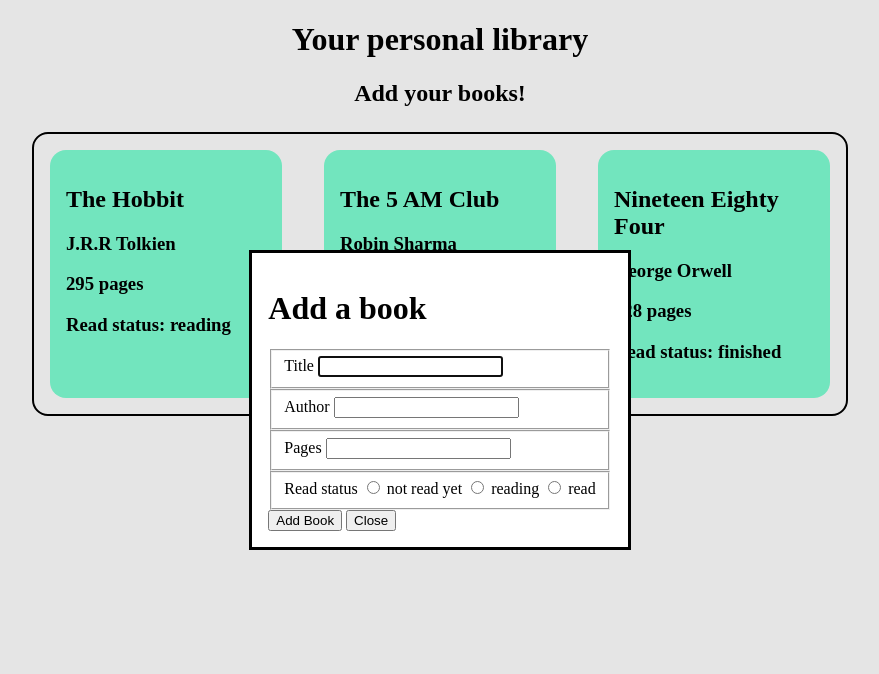
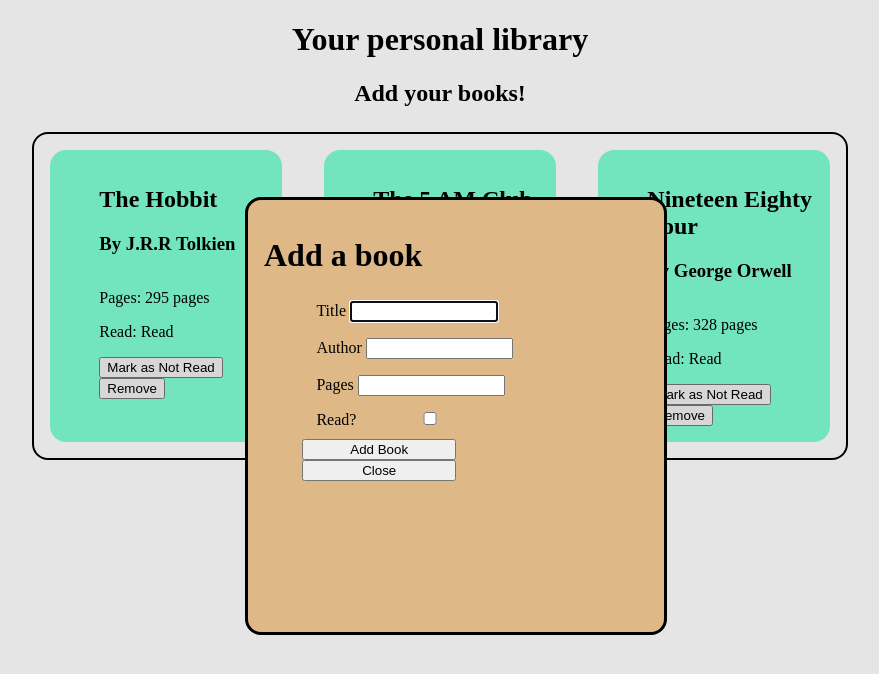
Before and after one commit to abdusali1234/odin-library, a plain HTML site: page index.html in a window 1280 px wide. Both pictures are taken after a click on the button "Add a book". Shown: the whole page, without its empty margins (200-1079 px from the left). Drawn offline with Linux system fonts and the light colour scheme.

Commit message:
added functionality to buttons, fixed issue with read status being null

```diff
--- a/index.html
+++ b/index.html
@@ -14,7 +14,7 @@
     <main>
         <div class="card-container"></div>
         <div class="btn">
-            <button id="add-book">Add a book</button>
+            <button id="new-book">Add a book</button>
         </div>
         <dialog>
             <h1>Add a book</h1>
@@ -30,16 +30,11 @@
                 </fieldset>
                 <fieldset>
                     <label for="pages">Pages</label>
-                    <input type="number" name="pages" id="pages"required>
+                    <input type="number" name="pages" id="pages" min=1 required>
                 </fieldset>
                 <fieldset>
-                    <label for="read-status">Read status</label>
-                    <input type="radio" name="read-status" id="not-read" value="not-read" required>
-                    <label for="not-read">not read yet</label>
-                    <input type="radio" name="read-status" id="reading" value="reading" required>
-                    <label for="reading">reading</label>
-                    <input type="radio" name="read-status" id="read" value="read" required>
-                    <label for="read">read</label>
+                    <label for="read">Read?</label>
+                    <input type="checkbox" name="read" id="read">
                 </fieldset>
                 <div class="btn-container">
                     <input type="submit" id="add" value="Add Book">
@@ -49,7 +44,7 @@
         </dialog>
     </main>
 
+    <script src="script.js"></script>
+</body>
 
-</body>
-<script src="script.js"></script>
 </html>
--- a/script.js
+++ b/script.js
@@ -1,91 +1,103 @@
-function Book(title, author, nPages, readStatus){
+function Book(title, author, pages, read){
     this.title = title;
     this.author = author;
-    this.nPages = nPages;
-    this.readStatus = readStatus;
+    this.pages = pages;
+    this.read = read;
 }
 
-const theHobbit = new Book('The Hobbit', 'J.R.R Tolkien', 295, "reading");
-const the5AmClub = new Book('The 5 AM Club', 'Robin Sharma', 314, "not read yet");
-const nineteenEightyFour = new Book('Nineteen Eighty Four', 'George Orwell', 328, "finished");
+Book.prototype.toggleRead = function(){
+    this.read =!this.read;
+}
+
+const theHobbit = new Book('The Hobbit', 'J.R.R Tolkien', 295, true);
+const the5AmClub = new Book('The 5 AM Club', 'Robin Sharma', 314, false);
+const nineteenEightyFour = new Book('Nineteen Eighty Four', 'George Orwell', 328, true);
 
 const myLibrary = [theHobbit, the5AmClub, nineteenEightyFour];
 
-function createCard(book){
-    return `
-    <div class="card">
-        <h2>${book.title}</h2>
-        <h3>${book.author}</h3>
-        <h3>${book.nPages} ${book.nPages > 1 ? "pages" : "page"}</h3>
-        <h3>Read status: ${book.readStatus}</h3>
-    </div>
-    `
-}
+
+
+
 
 function displayBooks(){
     const card_container = document.querySelector(".card-container");
     card_container.innerHTML = "";
 
-    myLibrary.forEach(
-        (book) => {
-            card_container.innerHTML += createCard(book);
-        }
-    );
+
+    myLibrary.forEach((book, index) => {
+        let cardEl = document.createElement("div");
+        cardEl.setAttribute("class", "card");
+        cardEl.setAttribute("id", index);
+        cardEl.innerHTML = `
+        <div class="side-banner"></div>
+        <div class="card-body">
+            <div class="card-header">
+                <h2>${book.title}</h2>
+                <h3>By ${book.author}</h3>
+            </div>
+            <div class="card-main">
+                <p class="pages">Pages: ${book.pages} ${book.pages > 1 ? "pages" : "page"}</p>
+                <p class="read-status">Read: ${book.read ? "Read" : "Not Read"}</p>
+                <button class="change-status" onclick="toggleRead(${index})">Mark as ${book.read ? " Not Read" : "Read"}</button>
+                <button class="remove-btn" onclick="removeBook(${index})">Remove</button>
+            </div>
+        </div>
+        `;
+        card_container.appendChild(cardEl);
+    });
 }
 
 function addBookstoLibrary(book){
     myLibrary.push(book);
 }
 
+function removeBook(index){
+    myLibrary.splice(index, 1);
+    displayBooks();
+}
+
+function toggleRead(index){
+    myLibrary[index].toggleRead();
+    displayBooks();
+}
 
 
-const button = document.querySelector("#add-book");
+const newBtn = document.querySelector("#new-book");
 const dialog = document.querySelector("dialog");
 const addBook = document.querySelector("#add");
-const title = document.querySelector("#title");
-const author = document.querySelector("#author");
-const pages = document.querySelector("#pages");
-const read = document.querySelector('input[name="read-status"]:checked');
+const title = document.querySelector("#title").value;
+const author = document.querySelector("#author").value;
+const pages = document.querySelector("#pages").value;
+const read = document.querySelector('#read').checked;
 
-const closeButton = document.querySelector("#close");
+const closeBtn = document.querySelector("#close");
 
 function clearForm(){
     title.value = "";
     author.value = "";
     pages.value = null;
-    Array.from( document.querySelectorAll('input[name="read-status"]:checked'), input => input.checked = false );
+    read.checked = false;
 }
 
-button.addEventListener("click", ()=>{
+newBtn.addEventListener("click", ()=>{
     dialog.showModal();
-    console.log(read);
-    console.log(read.value);
 });
 
 addBook.addEventListener("click", (event) => {
     event.preventDefault();
-    if (title.value !== "" && author.value !== "" && pages.value & read.value !== null){
-        addBookstoLibrary(new Book(title.value, author.value, pages.value, read.value));
-        console.log(read);
-        console.log(read.value);
+    if (title !== "" && author !== "" && pages){
+        addBookstoLibrary(new Book(title, author, pages, read));
         dialog.close();
         displayBooks();
         clearForm();
-        console.log(read);
-        console.log(read.value);
     }
 });
 
-closeButton.addEventListener("click", (event) =>{
+closeBtn.addEventListener("click", (event) =>{
     event.preventDefault();
     dialog.close();
-    console.log(read);
-    console.log(read.value);
     clearForm();
-    console.log(read);
-    console.log(read.value);
 
-})
+});
 
-clearForm();
 displayBooks();
--- a/style.css
+++ b/style.css
@@ -30,6 +30,8 @@ main {
 }
 
 .card{
+    display: grid;
+    grid-template-columns: 1fr 5fr;
     background-color: aquamarine;
     width: 200px;
     padding: 20px;
@@ -37,3 +39,38 @@ main {
     padding: 2vh;
     margin: 2vh;
 }
+
+.card-body {
+    display: flex;
+    flex-direction: column;
+}
+
+dialog{
+    background-color: burlywood;
+    width: 30vw;
+    height: 50vh;
+    padding: 20px;
+    border-radius: 2vh;
+    padding: 2vh;
+    margin: 2vh;
+    position: absolute;
+    float: left;
+    left: 50%;
+    top: 50%;
+    transform: translate(-50%, -50%);
+}
+
+fieldset {
+    border-style: none;
+}
+
+form {
+    width: 80%;
+    margin: 0 auto;
+}
+
+input {
+    height: 10%;
+    width: 50%;
+    margin: 0 auto;
+}
```
